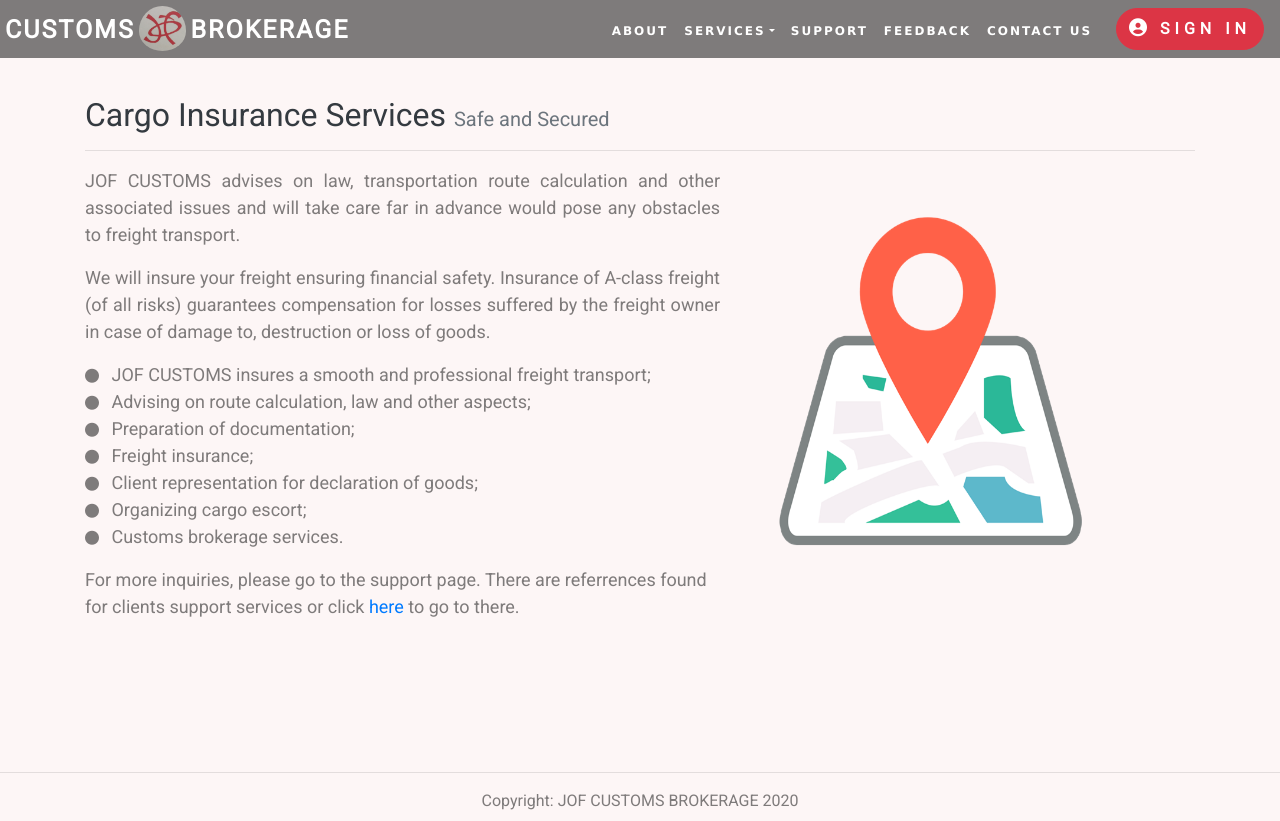
After one commit to rizsim214/jof-brokerage, a CodeIgniter app: page /jof-brokerage/insurance_services in a window 1280 px wide. The commit adds this page. Run offline with CodeIgniter, Linux system fonts and the light colour scheme; some libraries are stand-ins or nearby versions.

Commit message:
Updated Services Dropdown

```diff
--- a/application/config/routes.php
+++ b/application/config/routes.php
@@ -68,6 +68,10 @@ $route['cargoDocumentationProcessing'] = 'MainController/cargoDoc';
 $route['customsInquiry'] = 'MainController/customsInq';
 $route['cargoMonitoring'] = 'MainController/cargoMon';
 $route['importExport'] = 'MainController/imExp';
+$route['boc_registration'] = 'MainController/dynamic_view/cargoBocReg';
+$route['freight_forwarding'] = 'MainController/dynamic_view/cargoForwarding';
+$route['insurance_services'] = 'MainController/dynamic_view/cargoInsurance';
+$route['cargo_quotation'] = 'MainController/dynamic_view/cargoQuote';
 // ADMIN PAGE ROUTES
 $route['admin'] = 'AdminController/dynamic_view';
 $route['user_accounts'] = 'AdminController/dynamic_view/users';
--- a/application/views/includes/header.php
+++ b/application/views/includes/header.php
@@ -41,10 +41,10 @@ defined('BASEPATH') OR exit('No direct script access allowed');
                         <a class="dropdown-item" href="customsInquiry">customs inquiry</a>
                         <a class="dropdown-item" href="cargoMonitoring">Cargo monitoring</a>
                         <a class="dropdown-item" href="importExport"> Import & export cargo processing</a>
-                        <a class="dropdown-item" href="#"> cargo insurance services</a>
-                        <a class="dropdown-item" href="#"> international & domestic freight -forwarding</a>
-                        <a class="dropdown-item" href="#">Bureau of Customs Registration</a>
-                        <a class="dropdown-item" href="#"> Cargo quotation</a>
+                        <a class="dropdown-item" href="<?= site_url('insurance_services');?>"> cargo insurance services</a>
+                        <a class="dropdown-item" href="<?= site_url('freight_forwarding');?>"> international & domestic freight -forwarding</a>
+                        <a class="dropdown-item" href="<?= site_url('boc_registration');?>">Bureau of Customs Registration</a>
+                        <a class="dropdown-item" href="<?= site_url('cargo_quotation');?>"> Cargo quotation</a>
                       </div>
                   </li>
 
--- /dev/null
+++ b/application/views/pages/cargoInsurance.php
@@ -0,0 +1,39 @@
+
+<br>
+<br>
+<br>
+<br>
+<div class="container">
+<h2 class="featurette-heading text-dark">Cargo Insurance Services <span class="text-muted" style="font-size: 20px;">Safe and Secured </span></h2> </h2>
+ <hr class="featurette-divider">
+
+        <div class="row featurette">
+          <div class="col-md-7">
+
+            <p class="lead" style="font-size:18px; text-align:justify;">  JOF CUSTOMS advises on law, transportation route calculation and other associated issues and will take care far in advance would pose any obstacles to freight transport.</p>
+
+
+            <p class="lead" style="font-size:18px; text-align:justify;">We will insure your freight ensuring financial safety. Insurance of A-class freight (of all risks) guarantees compensation for losses suffered by the freight owner in case of damage to, destruction or loss of goods. </p>
+
+           <p class="lead bullet" style="text-align:justify;"> <i class="fas fa-circle pr-2" style="font-size:14px;"></i> JOF CUSTOMS insures a smooth and professional freight transport;<br>
+                           <i class="fas fa-circle pr-2" style="font-size:14px;"></i> Advising on route calculation, law and other aspects;<br>
+                           <i class="fas fa-circle pr-2" style="font-size:14px;"></i> Preparation of documentation;<br>
+                           <i class="fas fa-circle pr-2" style="font-size:14px;"></i> Freight insurance;<br>
+                           <i class="fas fa-circle pr-2" style="font-size:14px;"></i> Client representation for declaration of goods;<br>
+                           <i class="fas fa-circle pr-2" style="font-size:14px;"></i> Organizing cargo escort;<br>
+                           <i class="fas fa-circle pr-2" style="font-size:14px;"></i> Customs brokerage services. </p>
+                  <p class="lead" style="font-size:18px;"> For more inquiries, please go to the support page. There are referrences found for clients support services or click <a href="<?= site_url('support');?>">here</a> to go to there.  </p>
+          </div>
+          <div class="col-md-5">
+            <img class="featurette-image img-fluid mx-auto " src="<?php echo site_url();?>assets/img/track1.png " alt="Generic placeholder image" style="padding-top:30px; padding-left: 10px; width:350px; height:400px;">
+          </div>
+        </div>
+        <br>
+</div>
+<br>
+<br>
+<br>
+<br>
+<hr>
+<div class="copyright text-center mb-2">Copyright: JOF CUSTOMS BROKERAGE 2020</div>
+</div>
--- a/assets/css/jof_styles.css
+++ b/assets/css/jof_styles.css
@@ -268,6 +268,11 @@ img{
 
 
     /* STYLES FOR LANDING PAGE */
+.bullet{
+    font-size: 18px;
+    font-weight: light;
+
+}
 .carousel-item {
     height: 100vh;
     min-height: 300px;
```
Also changed, not shown: application/views/pages/cargoBocReg.php (added, +31 -0 lines), application/views/pages/cargoForwarding.php (added, +33 -0 lines), application/views/pages/cargoQuote.php (added, +30 -0 lines).
